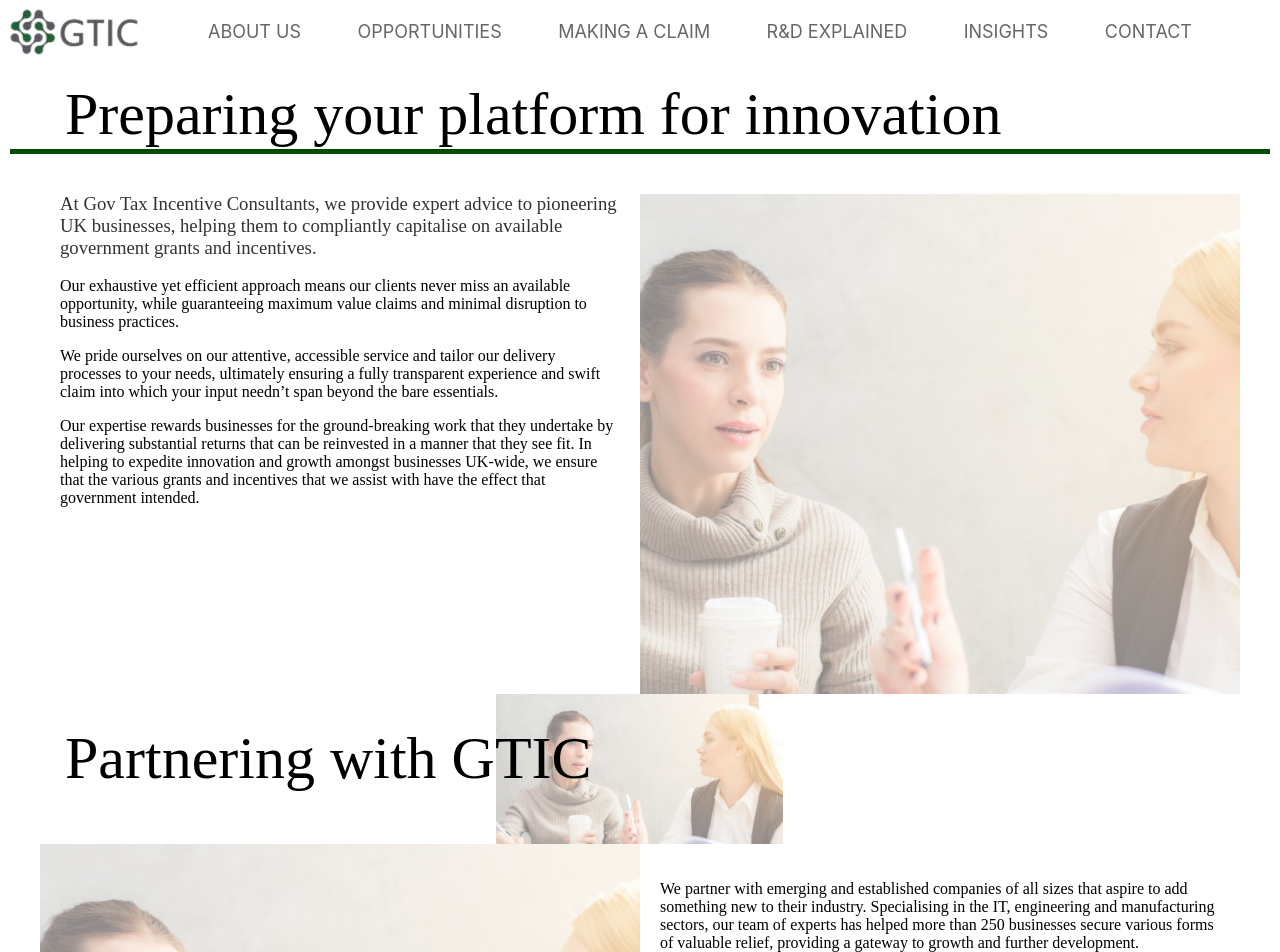
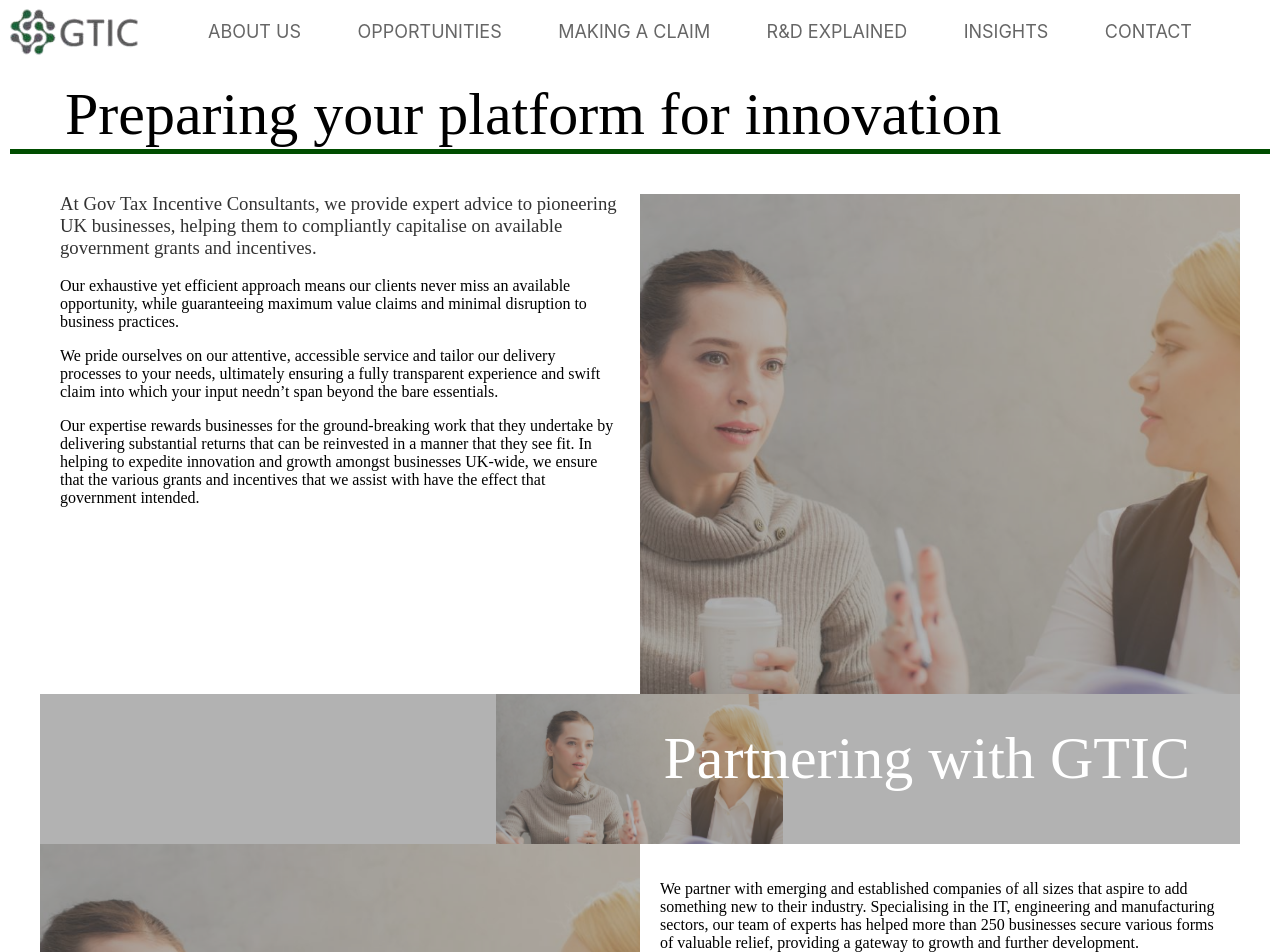
Before and after one commit to samalty/gtic-website, a React (Create React App) app: page /about in a window 1280 px wide. Shown: the top 952 px of the page. Built offline with nearby package versions, Linux system fonts and the light colour scheme; what google-maps-react would draw is missing.

Commit message:
Added scroll to top button.

```diff
--- a/package.json
+++ b/package.json
@@ -15,6 +15,7 @@
     "react-dom": "^16.13.1",
     "react-router-dom": "^5.2.0",
     "react-scripts": "3.4.3",
+    "react-scroll-to-component": "^1.0.2",
     "styled-components": "^5.2.0"
   },
   "scripts": {
--- a/src/components/About.js
+++ b/src/components/About.js
@@ -14,7 +14,7 @@ class About extends Component {
                 </div>
                 <div className="intro-container">
                     <div className="background-img one">
-                        <div className="title-overlay"></div>
+                        <div className="subhead-container-overlay"></div>
                     </div>
                     <img src={about} alt="About us" className="about-img"></img>
                     <div className="intro">
@@ -34,7 +34,7 @@ class About extends Component {
                     </div>
                 </div>
                 <div className="subhead-container-browser">
-                    <div className="title-overlay">
+                    <div className="subhead-container-overlay">
                         <div className="subhead-title">
                             <h1>Partnering with GTIC</h1>
                         </div>
@@ -45,7 +45,7 @@ class About extends Component {
                         <h1>Partnering with GTIC</h1>
                     </div>
                     <div className="background-img">
-                        <div className="title-overlay"></div>
+                        <div className="subhead-container-overlay"></div>
                     </div>
                     <div className="about-text">
                         <p>We partner with emerging and established companies of all sizes that aspire to add something new to their industry.
--- a/src/components/About.scss
+++ b/src/components/About.scss
@@ -14,9 +14,9 @@
         background-repeat: no-repeat;
         background-size: auto 100%;
         background-attachment: fixed;
-        .title-overlay{
+        .subhead-container-overlay{
             height: 100%;
-            background-color: rgba(255,255,255,0.5);
+            background-color: rgba(102, 102, 102, 0.5);
         }
     }
     @media screen and (min-width: 1080px) {
@@ -64,14 +64,19 @@
         max-width: 1200px;
         margin: auto;
         overflow: hidden;
-        .title-overlay{
+        .subhead-container-overlay{
             height: 100%;
-            background-color: rgba(255,255,255,0.5);
+            background-color: rgba(102, 102, 102, 0.5);
             .subhead-title{
                 height: 100%;
                 max-width: 1200px;
                 margin: auto;
                 padding-top: 30px;
+                h1{
+                    color: #ffffff;
+                    text-align: right;
+                    margin-right: 50px;
+                }
             }
         }
     }
--- a/src/components/Home.js
+++ b/src/components/Home.js
@@ -8,7 +8,6 @@ import CaseStudies from './CaseStudies';
 import { HomeData } from './HomeData';
 import Footer from './Footer';
 import logo from '../media/logo.png';
-import home from '../media/home.jpg';
 
 class Home extends Component {
     componentDidMount() {
--- a/src/components/Navbar.js
+++ b/src/components/Navbar.js
@@ -10,12 +10,17 @@ function Navbar() {
     const showSidebar = () => setSidebar(!sidebar);
     window.addEventListener('scroll', () => {
         const element = document.getElementById("nav");
+        const button = document.getElementById("scrollTop");
         if (window.scrollY > 50) {
             element.classList.add('scrolled');
-        } else {
-            element.classList.remove('scrolled');
-        }
+        } else element.classList.remove('scrolled');
+        if (window.pageYOffset > 1000) {
+            button.classList.add('visible');
+        } else button.classList.remove('visible');
     });
+    const scrollTop = () => {
+        window.scrollTo({ top: 0, scrollBehaviour: 'smooth' });
+    }
     return (
         <div>
             <div className="navbar" id="nav">
@@ -51,6 +56,9 @@ function Navbar() {
                     })}
                  </ul>
             </nav>
+            <button id="scrollTop" className="scroll-top" onClick={scrollTop}>
+                <i class="fas fa-arrow-up"></i>
+            </button>
         </div>
     )
 }
--- a/src/components/Navbar.scss
+++ b/src/components/Navbar.scss
@@ -149,3 +149,30 @@
     justify-content: start;
     align-items: center;
 }
+
+/* Scroll top button */
+
+.scroll-top{
+    width: 60px;
+    height: 60px;
+    color: #ffffff;
+    background-color: #004d00;
+    position: fixed;
+    right: 0px;
+    bottom: 10px;
+    transition: 1s;
+    opacity: 0.7;
+    z-index: 2000;
+    border: none;
+    outline: none;
+    display: none;
+    &:hover{
+        opacity: 1;
+        cursor: pointer;
+    }
+}
+
+.visible{
+    display: block;
+    transition: 1s;
+}
```
Also changed, not shown: 2 other files (tests, documents, lock files or other folders).
